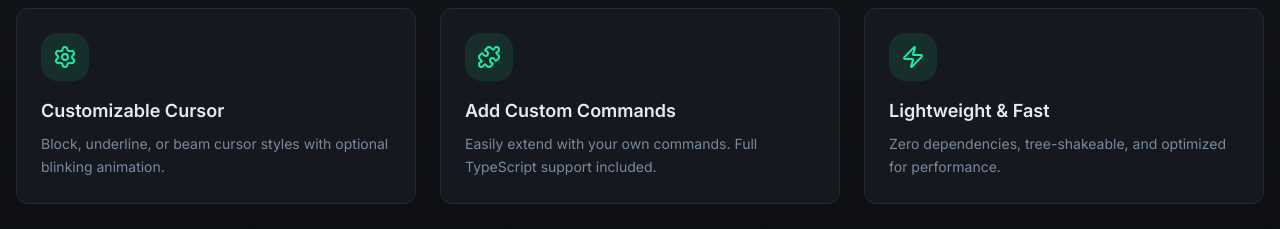
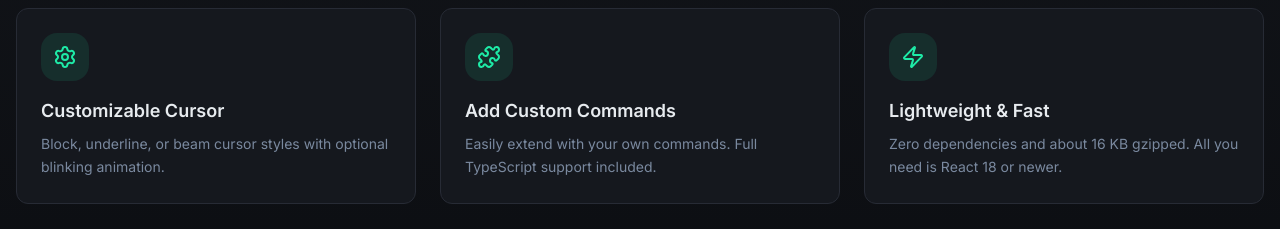
Before and after one commit to inesiscosta/one-terminal, a Next.js app in the folder website/: page / in a window 1280 px wide. Shown: the part 1220-1449 px from the top of the page. Built offline with nearby package versions, Linux system fonts and the light colour scheme; no server answers.

Commit message:
docs: state the bundle size instead of tree-shakeability

```diff
--- a/website/src/components/sections/Features.tsx
+++ b/website/src/components/sections/Features.tsx
@@ -30,7 +30,7 @@ const features = [
   {
     icon: <Zap className="w-6 h-6" />,
     title: 'Lightweight & Fast',
-    description: 'Zero dependencies, tree-shakeable, and optimized for performance.',
+    description: 'Zero dependencies and about 16 KB gzipped. All you need is React 18 or newer.',
   },
 ];
 
```
Also changed, not shown: 1 other file (tests, documents, lock files or other folders).
